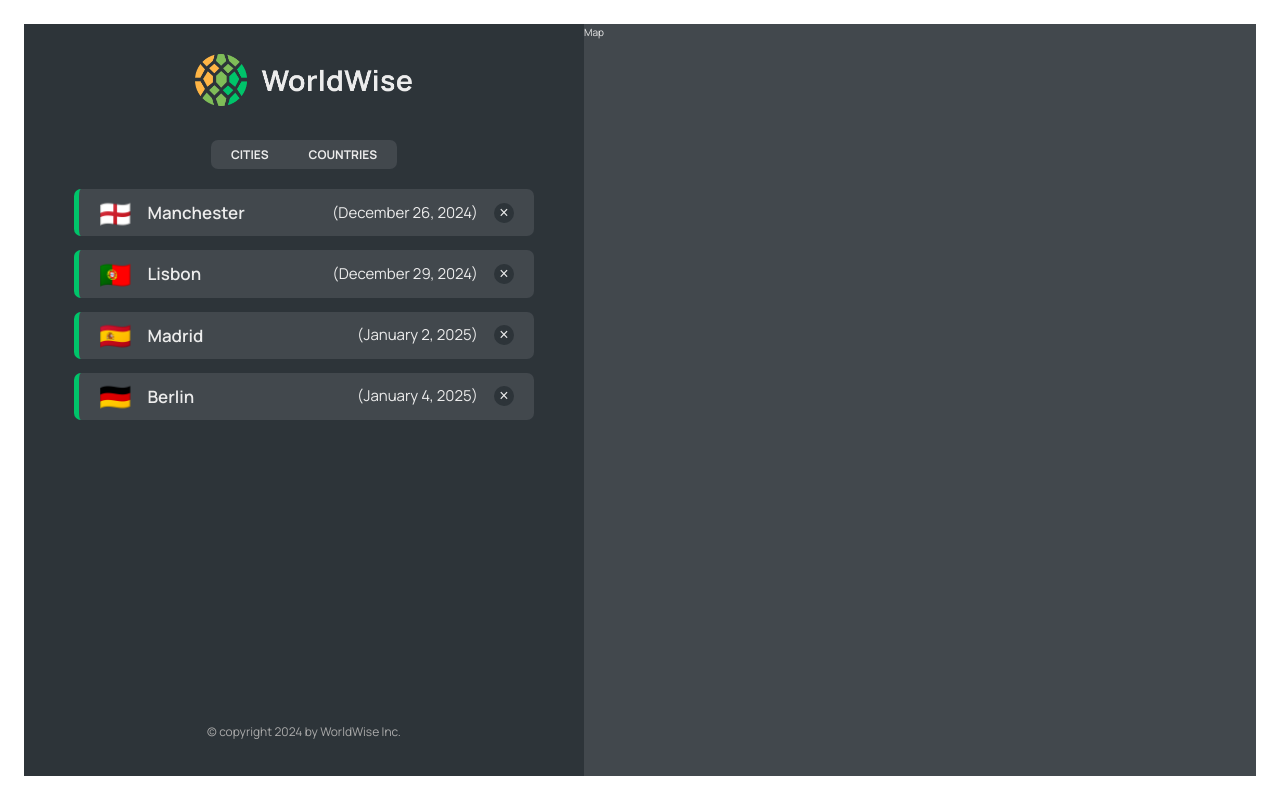
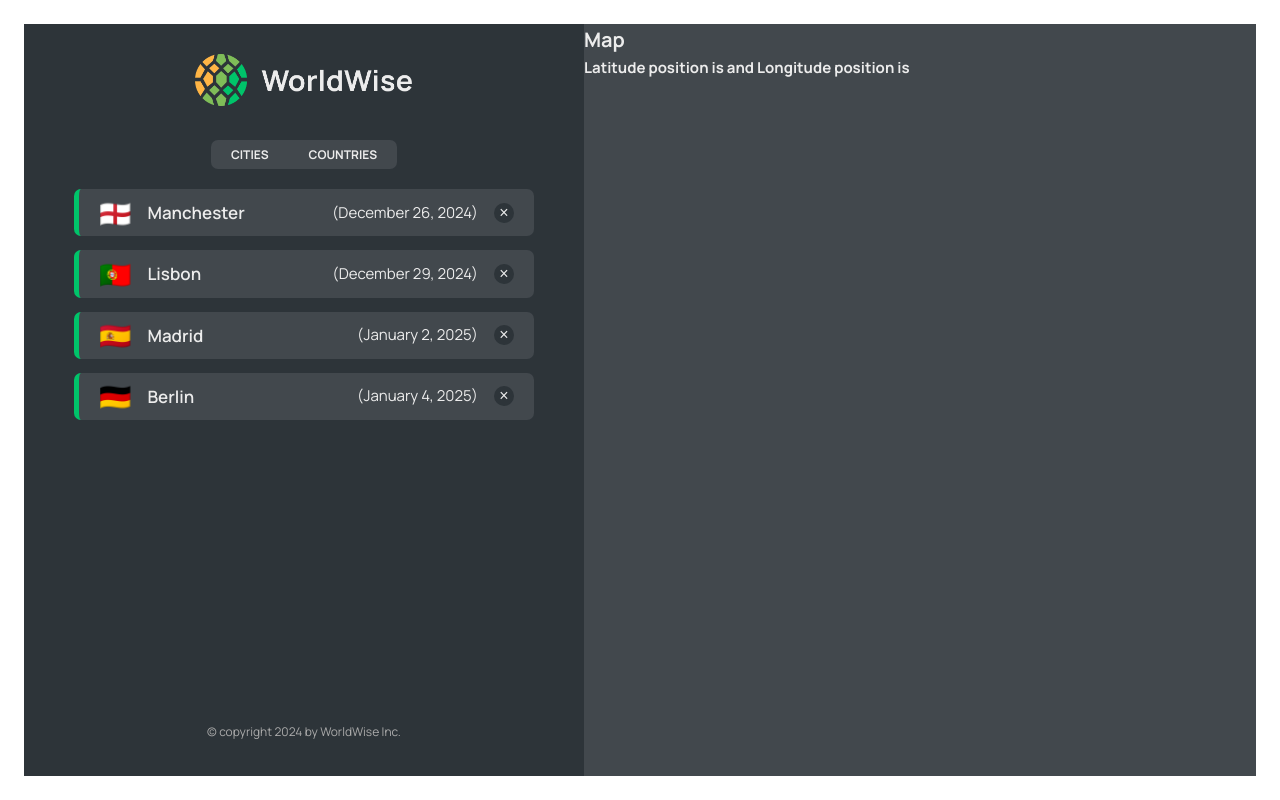
Before and after one commit to Musakalamz/Worldwise, a React (Vite) app: page /app in a window 1280 px wide. Built offline with nearby package versions, Linux system fonts and the light colour scheme; data requests are answered from the project's data file.

Commit message:
Storing and reading query string

```diff
--- a/src/components/CityItem.jsx
+++ b/src/components/CityItem.jsx
@@ -10,7 +10,7 @@
   }).format(new Date(date));
 
 function CityItem({ city }) {
-  const { cityName, emoji, date, id } = city;
+  const { cityName, emoji, date, id, position } = city;
 
   function handleClick(e) {
     e.preventDefault();
@@ -19,7 +19,10 @@
 
   return (
     <li>
-      <Link className={styles.cityItem} to={`${id}`}>
+      <Link
+        className={styles.cityItem}
+        to={`${id}?lat=${position.lat}&lng=${position.lng}`}
+      >
         <span className={styles.emoji}>{emoji}</span>
         <h3 className={styles.name}>{cityName}</h3>
         <time className={styles.date}>({formatDate(date)})</time>
--- a/src/components/Map.jsx
+++ b/src/components/Map.jsx
@@ -1,7 +1,19 @@
+import { useSearchParams } from "react-router-dom";
 import styles from "./Map.module.css";
 
 function Map() {
-  return <div className={styles.mapContainer}>Map</div>;
+  const [searchParams, setSearchParams] = useSearchParams();
+  const lat = searchParams.get("lat");
+  const lng = searchParams.get("lng");
+
+  return (
+    <div className={styles.mapContainer}>
+      <h1>Map</h1>
+      <h2>
+        Latitude position is {lat} and Longitude position is {lng}
+      </h2>
+    </div>
+  );
 }
 
 export default Map;
```
